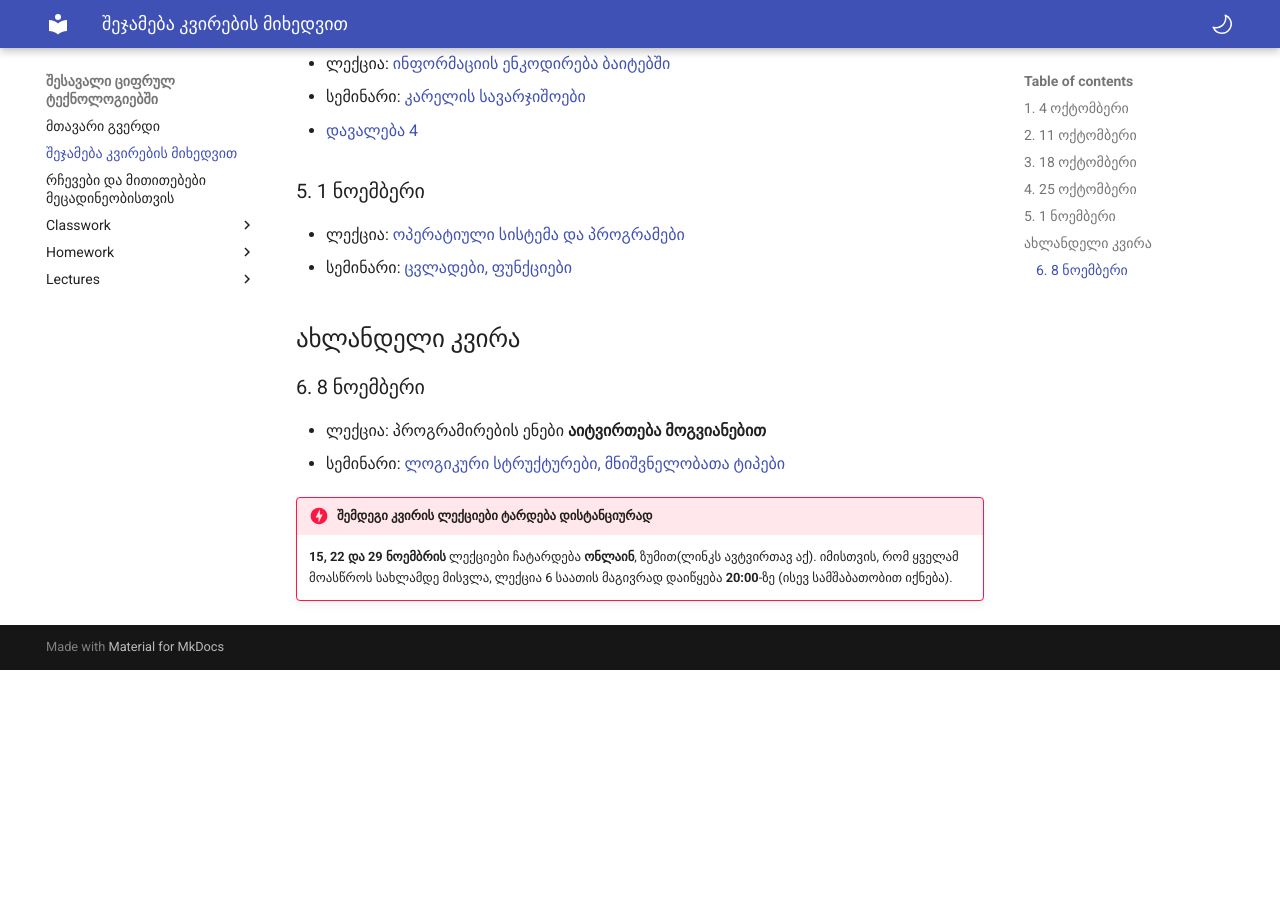
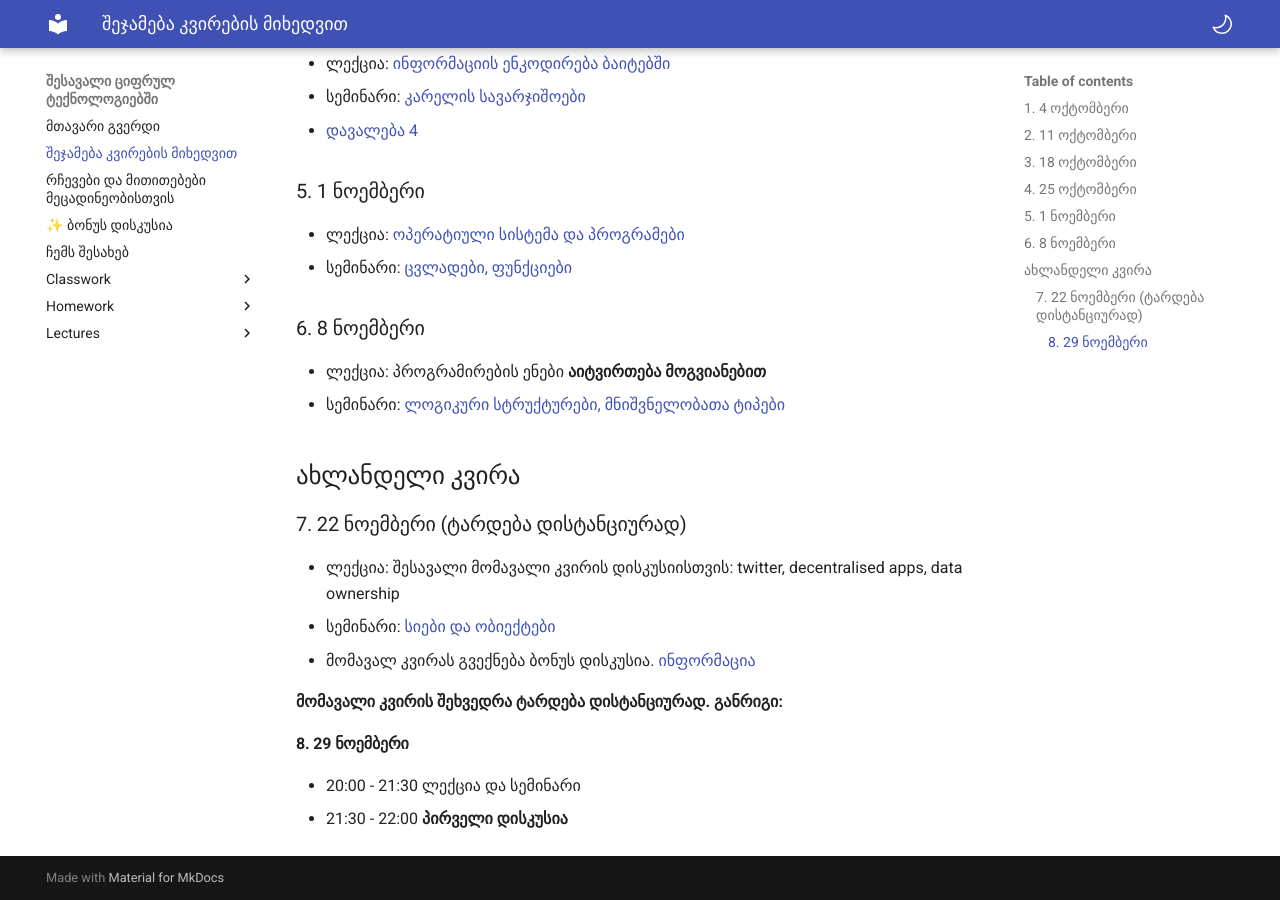
Before and after one commit to freeuni-digital-technologies/22f, an MkDocs documentation site: the page built from content/00_review.md, in a window 1280 px wide and 900 px high, scrolled down 1023 px. Built offline with MkDocs 1.6.1 and Material for MkDocs 9.7.7, drawn with Linux system fonts in a browser that asks for light colours; before the commit the page ends 1693 px from its top, so only the background shows below that.

Commit message:
w7 after

```diff
--- a/content/00_review.md
+++ b/content/00_review.md
@@ -35,16 +35,24 @@
 - ლექცია: [ოპერატიული სისტემა და პროგრამები][18]
 - სემინარი: [ცვლადები, ფუნქციები][19]
 
-## ახლანდელი კვირა
 ### 6. 8 ნოემბერი
 - ლექცია: პროგრამირების ენები **აიტვირთება მოგვიანებით**
 - სემინარი: [ლოგიკური სტრუქტურები, მნიშვნელობათა ტიპები][20]
 
-!!! danger "შემდეგი კვირის ლექციები ტარდება დისტანციურად"
-	**15, 22 და 29 ნოემბრის** ლექციები ჩატარდება **ონლაინ**, ზუმით(ლინკს ავტვირთავ აქ). იმისთვის, რომ ყველამ მოასწროს სახლამდე მისვლა, ლექცია 6 საათის მაგივრად დაიწყება **20:00**-ზე (ისევ სამშაბათობით იქნება).
+## ახლანდელი კვირა
+### 7. 22 ნოემბერი (ტარდება დისტანციურად)
+- ლექცია: შესავალი მომავალი კვირის დისკუსიისთვის: twitter, decentralised apps, data ownership
+- სემინარი: [სიები და ობიექტები][21]
+- მომავალ კვირას გვექნება ბონუს დისკუსია. [ინფორმაცია][22]
+
+**მომავალი კვირის შეხვედრა ტარდება დისტანციურად. განრიგი:**
+
+#### 8. 29 ნოემბერი
+- 20:00 - 21:30 ლექცია და სემინარი
+- 21:30 - 22:00 **პირველი დისკუსია**
 
 [1]:	/22f/lectures/01_intro
-[2]:	/22f/study_guide
+[2]:	/22f/03_study_guide
 [3]:	/22f/classwork/01_karel_setup
 [4]:	https://classroom.google.com/c/NTUyMDkzMTQ3Mjg5?cjc=ha2bi4r
 [5]:	/22f/homework/01_karel
@@ -63,3 +71,5 @@
 [18]:	/22f/lectures/05_os_files
 [19]:	/22f/classwork/05_drawing_structures
 [20]:	/22f/classwork/06_structures
+[21]:	/22f/classwork/07_lists_objects
+[22]:	/22f/04_bonus_discussion
```
Also changed, not shown: content/03_study_guide.md (renamed from content/study_guide.md, +13 -4 lines), content/04_bonus_discussion.md (added, +50 -0 lines), content/about_me.md (added, +21 -0 lines), content/classwork/07_lists_objects.md (added, +12 -0 lines), content/homework/00_instructions.md (+3 -3 lines).
